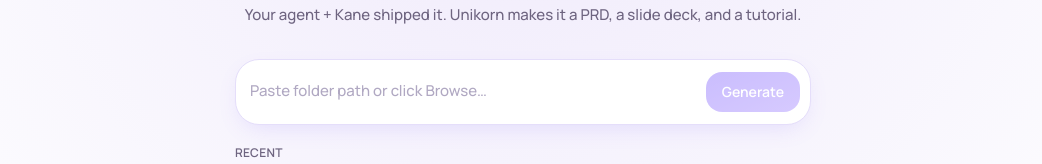
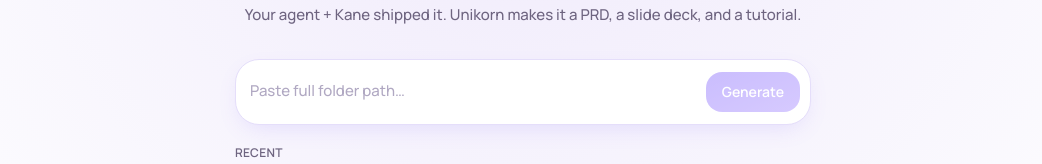
Before and after one commit to tamago-labs/unikorn, a React (Vite) app in the folder frontend/: page / in a window 1280 px wide. Shown: the part 208-372 px from the top of the page, without its empty margins (117-1159 px from the left). Built offline with nearby package versions, Linux system fonts and the light colour scheme; no server answers.

Commit message:
fix: update placeholder text

```diff
--- a/frontend/src/pages/HomePage.tsx
+++ b/frontend/src/pages/HomePage.tsx
@@ -55,7 +55,7 @@
                 type="text"
                 value={folder}
                 onChange={(e) => setFolder(e.target.value)}
-                placeholder="Paste folder path or click Browse…"
+                placeholder="Paste full folder path…"
                 className="flex-1 bg-transparent text-[15px] py-2.5 px-1 placeholder:text-[#B0A8C2] focus:outline-none min-h-[44px]"
                 onKeyDown={(e) => { if (e.key === 'Enter') handleGenerate() }}
               />
```
